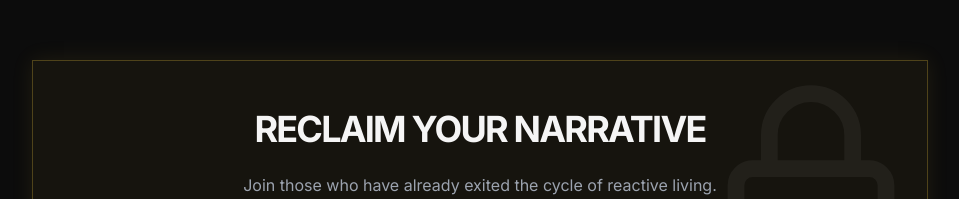
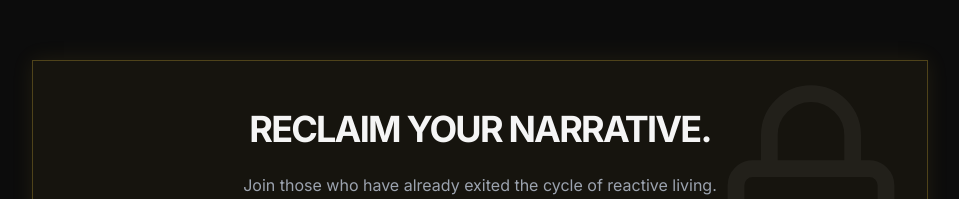
Before and after one commit to Thesilentarchitec/the-silent-architect, a Next.js app: page / in a window 1280 px wide. Shown: the part 3393-3592 px from the top of the page, without its empty margins (160-1119 px from the left). Built offline with nearby package versions, Linux system fonts and the light colour scheme.

Commit message:
Final text refinement and icon check

```diff
--- a/app/page.tsx
+++ b/app/page.tsx
@@ -261,7 +261,7 @@ export default function Home() {
           <div className="absolute top-0 right-0 p-4 opacity-5 pointer-events-none">
             <Lock size={200} />
           </div>
-          <h2 className="text-4xl font-bold mb-6 uppercase tracking-tighter relative z-10">Reclaim Your Narrative</h2>
+          <h2 className="text-4xl font-bold mb-6 uppercase tracking-tighter relative z-10">Reclaim Your Narrative.</h2>
           <p className="text-gray-400 mb-10 max-w-xl mx-auto relative z-10">
             Join those who have already exited the cycle of reactive living.
           </p>
```
